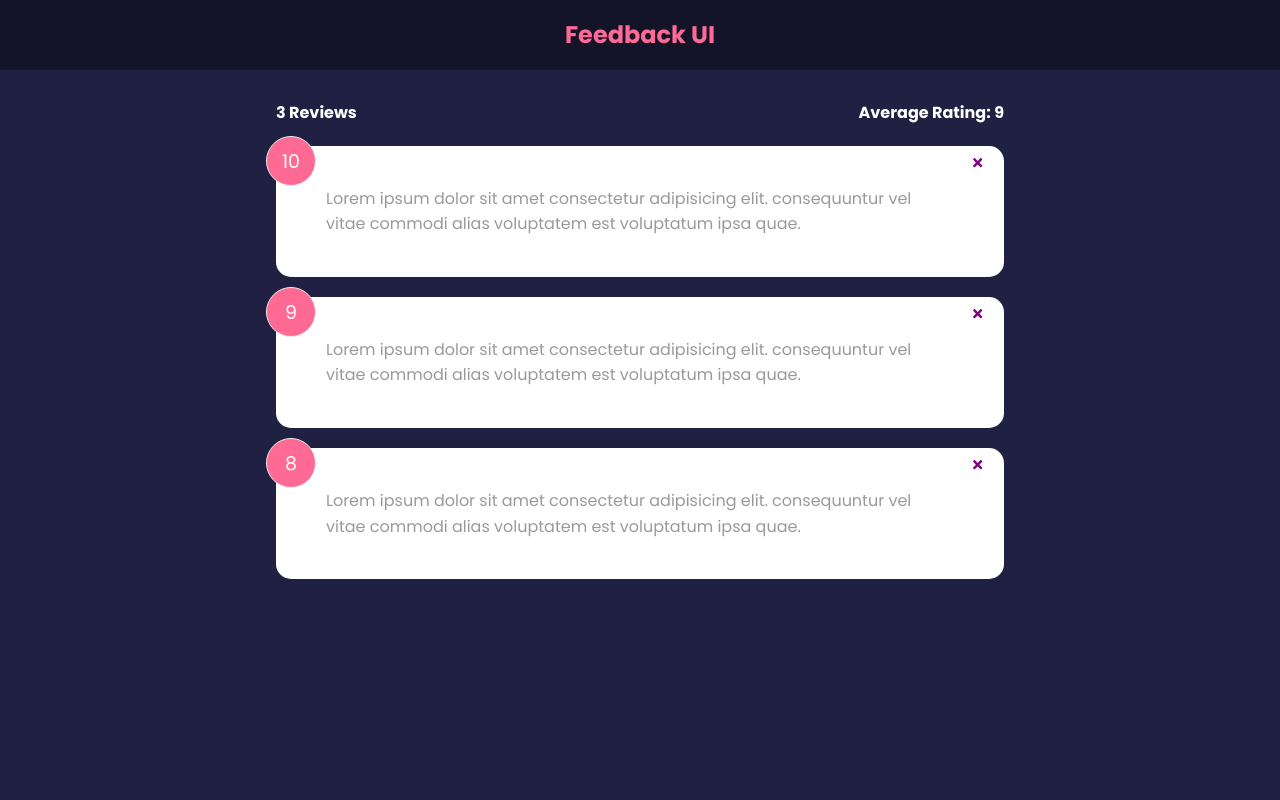
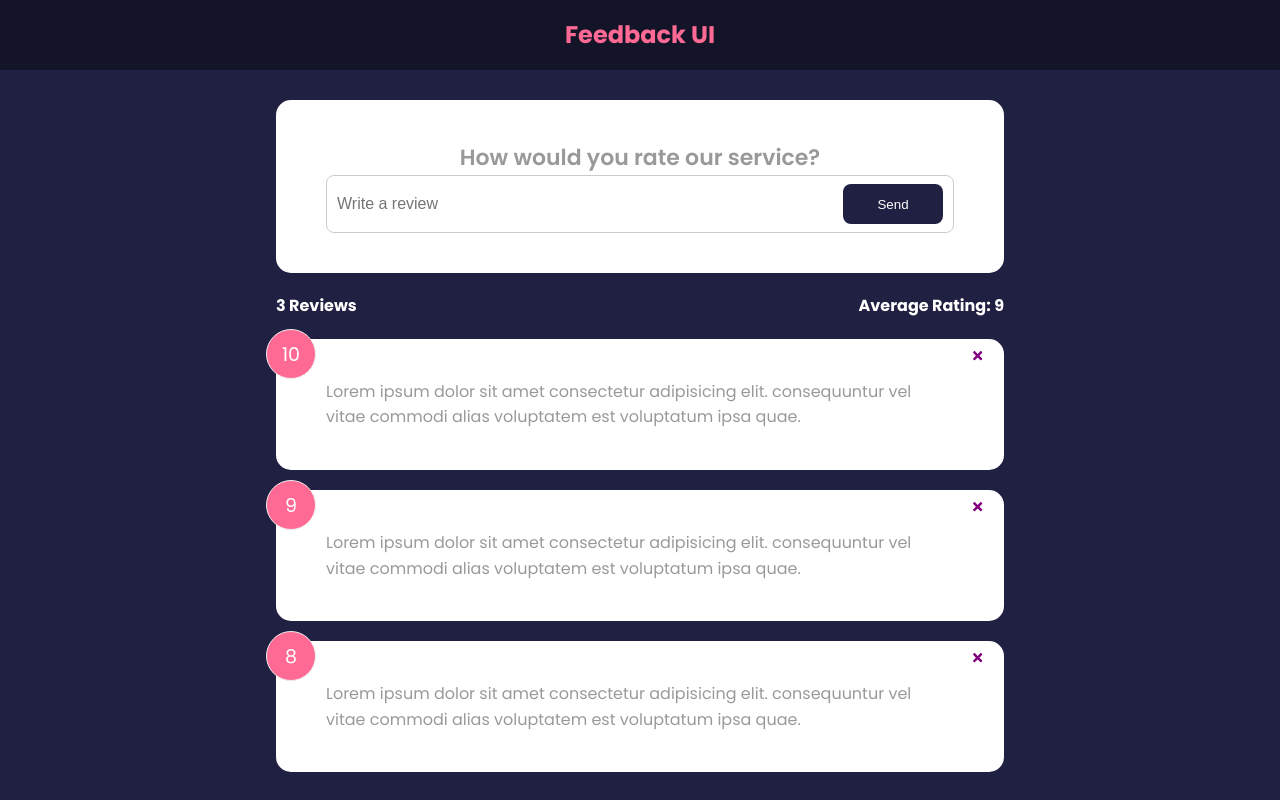
Before and after one commit to coderxdesigner/feedback-app, a React (Create React App) app: page / in a window 1280 px wide. Built offline with nearby package versions, Linux system fonts and the light colour scheme.

Commit message:
Added a shared reusable button component

```diff
--- a/src/components/App.js
+++ b/src/components/App.js
@@ -3,6 +3,7 @@
 import FeedbackList from './FeedbackList'
 import FeedbackData from '../data/FeebackData'
 import FeedbackStats from './FeedbackStats'
+import FeedbackForm from './FeedbackForm'
 
 //need to add the data in
 const App = () => {
@@ -16,6 +17,7 @@
     <div>
       <Header></Header>
       <div className='container'>
+        <FeedbackForm />
         <FeedbackStats feedback={feedback} />
         <FeedbackList feedback={feedback} handleDelete={deleteFeedback}></FeedbackList>
       </div>
--- /dev/null
+++ b/src/components/FeedbackForm.js
@@ -0,0 +1,25 @@
+import { useState } from 'react'
+import Card from './shared/Card'
+import Button from './shared/Button'
+
+const FeedbackForm = () => {
+  const [text, setText] = useState('')
+  const handleTextChange = e => {
+    setText(e.target.value)
+  }
+  return (
+    <Card>
+      <form>
+        <h2>How would you rate our service?</h2>
+        {/* rating component */}
+        <div className='input-group'>
+          <input onChange={handleTextChange} type='text' value={text} placeholder='Write a review' />
+
+          <Button type='submit'>Send</Button>
+        </div>
+      </form>
+    </Card>
+  )
+}
+
+export default FeedbackForm
--- /dev/null
+++ b/src/components/shared/Button.js
@@ -0,0 +1,22 @@
+import PropTypes from 'prop-types'
+
+const Button = ({ children, version, type, isDisabled }) => {
+  return (
+    <button type={type} disabled={isDisabled} className={`btn btn-${version}`}>
+      {children}
+    </button>
+  )
+}
+
+Button.defaultProps = {
+  version: 'primary',
+  type: 'button',
+  isDisabled: false
+}
+Button.propTypes = {
+  children: PropTypes.node.isRequired,
+  version: PropTypes.string,
+  type: PropTypes.string,
+  isDisabled: PropTypes.bool
+}
+export default Button
```
